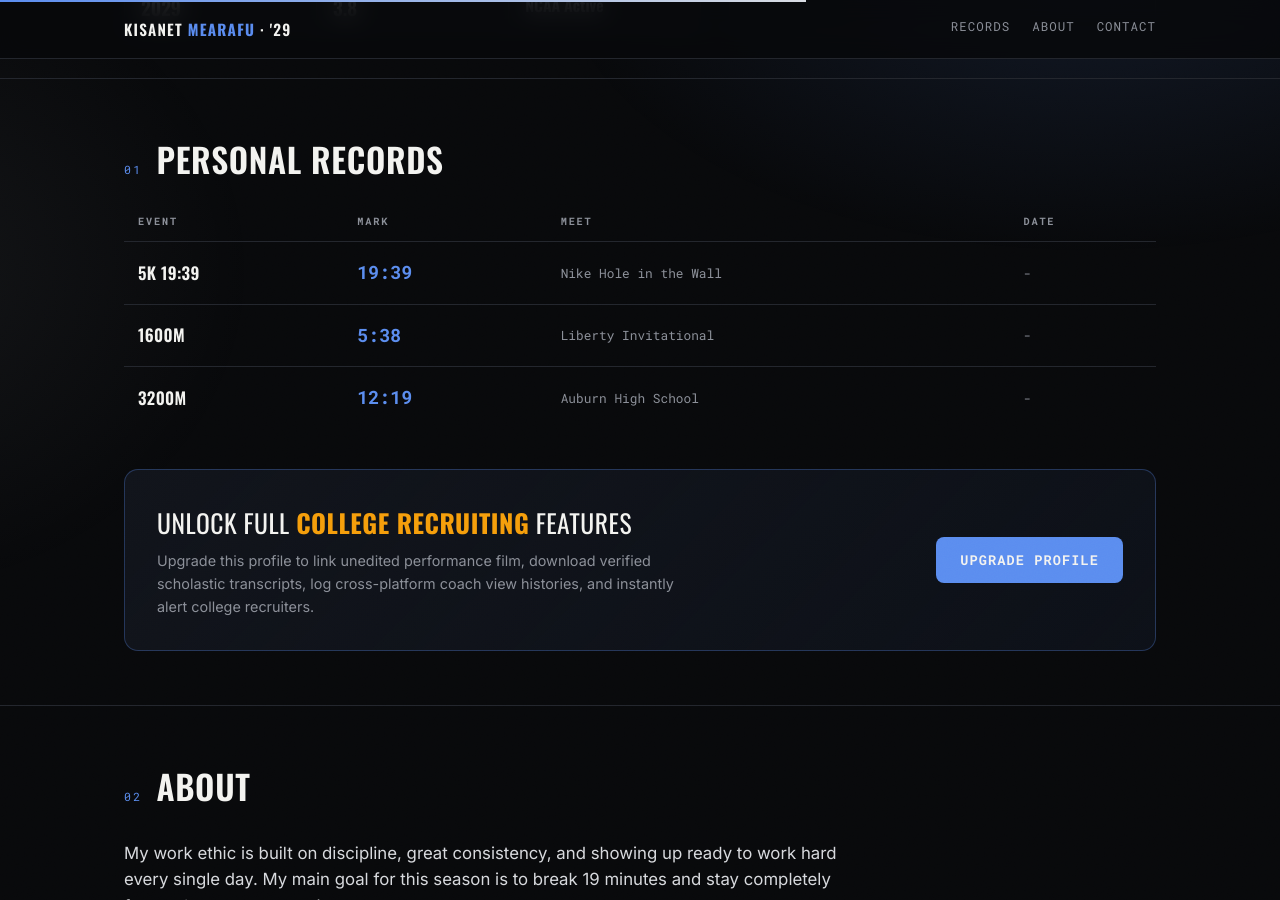
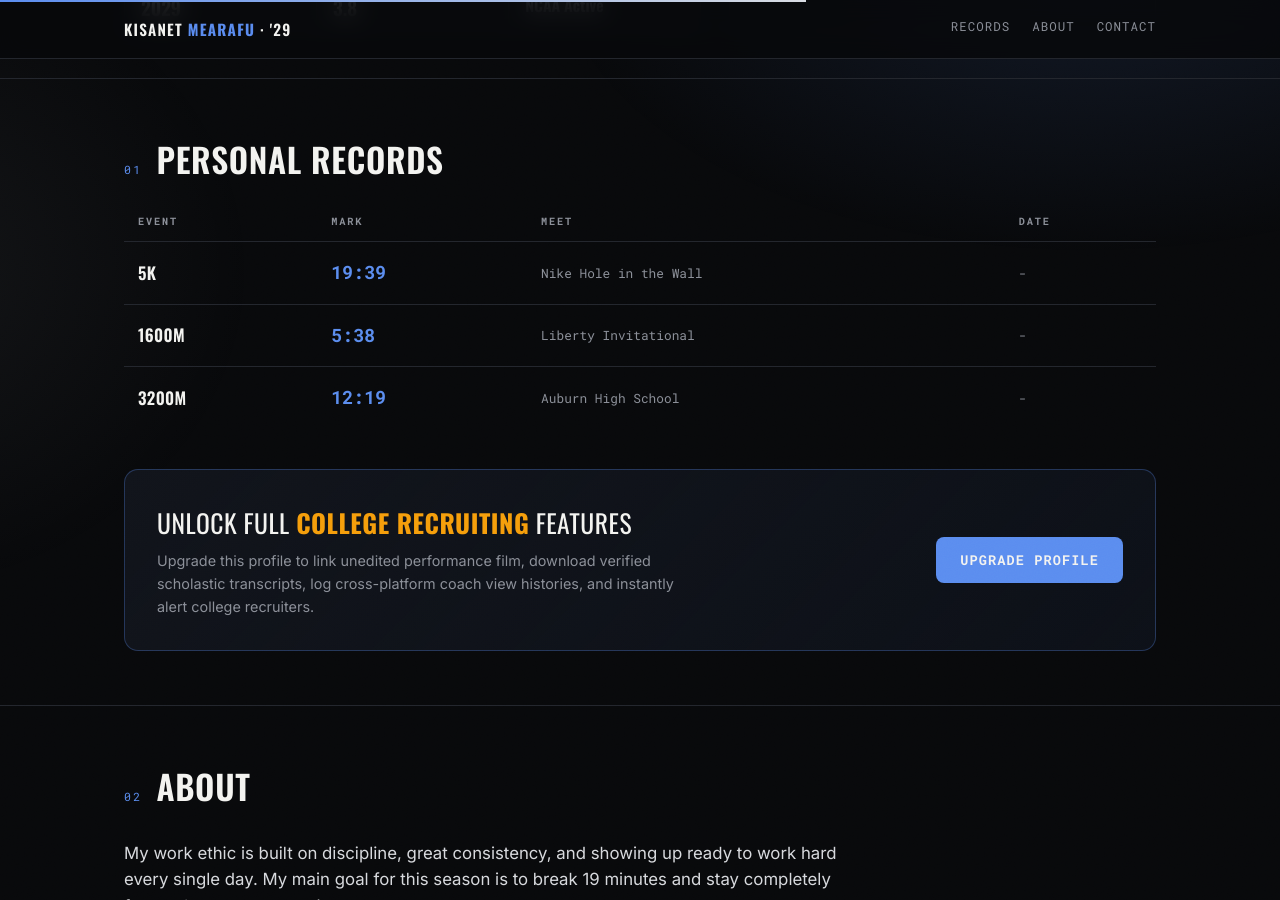
Before and after one commit to russellm18-ctrl/recruiting, a Jekyll site: the page built from kisanet-mearafu.md, in a window 1280 px wide and 900 px high, scrolled down 968 px. Built offline with Jekyll 4.4.1, drawn with Linux system fonts in a browser that asks for light colours.

Commit message:
Update kisanet-mearafu.md

```diff
--- a/kisanet-mearafu.md
+++ b/kisanet-mearafu.md
@@ -25,7 +25,7 @@ parent_email: "Luchyaabraha2@gmail.com"
 about_p1: "My work ethic is built on discipline, great consistency, and showing up ready to work hard every single day. My main goal for this season is to break 19 minutes and stay completely focused on my progression"
 about_p2: ''
 personal_records:
-  - event: "5k 19:39"
+  - event: "5k"
     mark: "19:39"
     meet: "Nike Hole in the Wall"
     date: "-"
```
